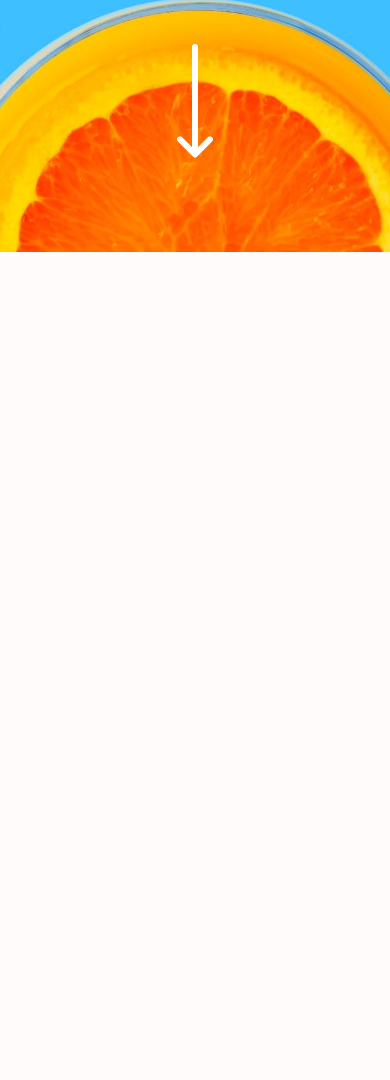
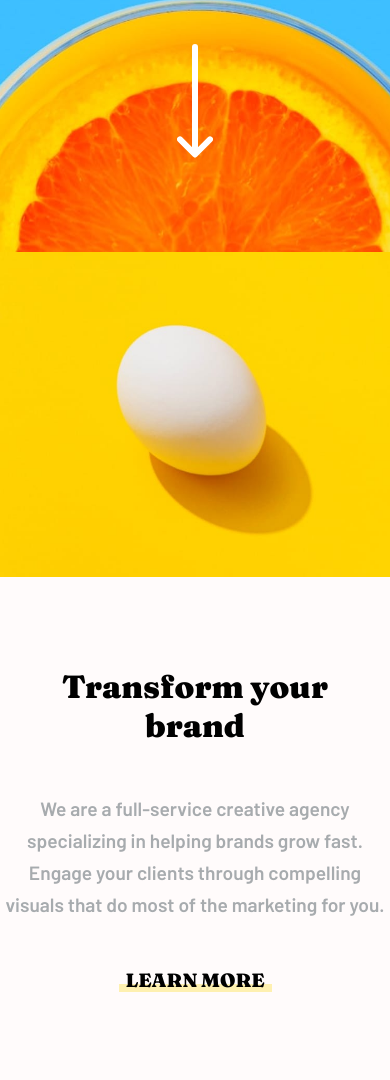
Before and after one commit to pbvessoleck/sunnyside, a plain HTML site: page index.html in a window 390 px wide. Shown: the part 423-1503 px from the top of the page. Before the commit the page ends 844 px from the top, so only its background shows below. Drawn offline with Linux system fonts and the light colour scheme.

Commit message:
header concluido

```diff
--- a/index.html
+++ b/index.html
@@ -22,7 +22,27 @@
         </h1>
         <img class="arrow-down" src="./images/icon-arrow-down.svg" alt="seta para baixo">
     </header>
-    <main></main>
+    <main>
+        <section class="info">
+            <picture>
+                <source media="(min-width:465px)" srcset="./images/desktop/image-transform.jpg">
+                <img src="./images/mobile/image-transform.jpg" alt="ovo com fundo amarelo">
+            </picture>
+
+            <div class="description">
+                <div class="description__title">
+                    Transform your brand
+                </div>
+                <div class="description__text">
+                    We are a full-service creative agency specializing in helping brands grow fast. Engage your clients through compelling visuals that do most of the marketing for you.
+                </div>
+                <div class="description__link">
+                    Learn more
+                    <div class="line line-yellow"></div>
+                </div>
+            </div>
+        </section>
+    </main>
     <footer></footer>
 
 </body>
--- a/style.css
+++ b/style.css
@@ -37,6 +37,8 @@ header nav{
     display: flex;
     justify-content: space-between;
     align-items: center;
+    place-self: start;
+    width: 100%;
 }
 
 header .logo{
@@ -58,3 +60,53 @@ header .arrow-down{
     place-self: center;
 
 }
+
+.info img{
+    width: 100%;
+}
+
+.description{
+    display: grid;
+    padding: 64px 0px;
+    place-items: center;
+    height: 500px;
+}
+
+.description__title{
+    font-family: var(--title-font);
+    font-size: 2rem;
+    font-weight: 900;
+    text-align: center;
+    width: 300px;
+}
+
+.description__text{
+    font-size: 1.2rem;
+    font-weight: 600;
+    color: var(--gray);
+    text-align: center;
+    line-height: 2rem;
+    position: relative;
+}
+
+.description__link{
+    position: relative;
+    font-family: var(--title-font);
+    font-weight: 900;
+    font-size: 1.2rem;
+    text-transform: uppercase;
+}
+
+.line{
+    height: 8px;
+    position: absolute;
+    bottom: 1%;
+    width: 110%;
+    left: -5%;
+    z-index: -1;
+    opacity: .3;
+}
+
+.line-yellow{
+    background-color: var(--yellow);
+}
```
